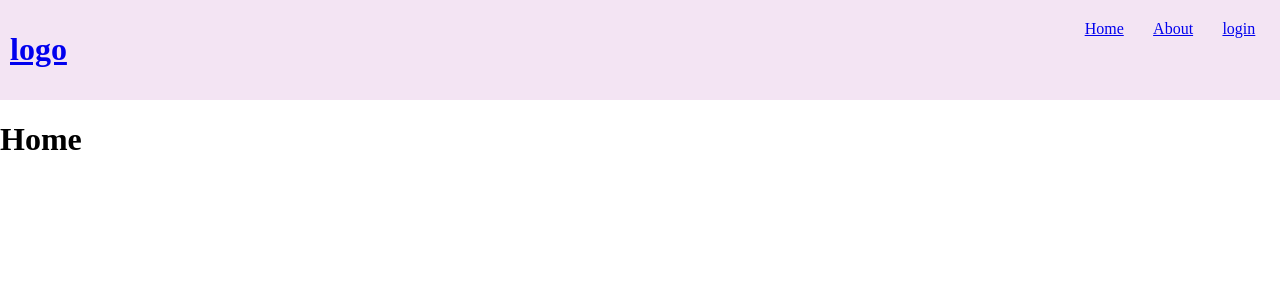
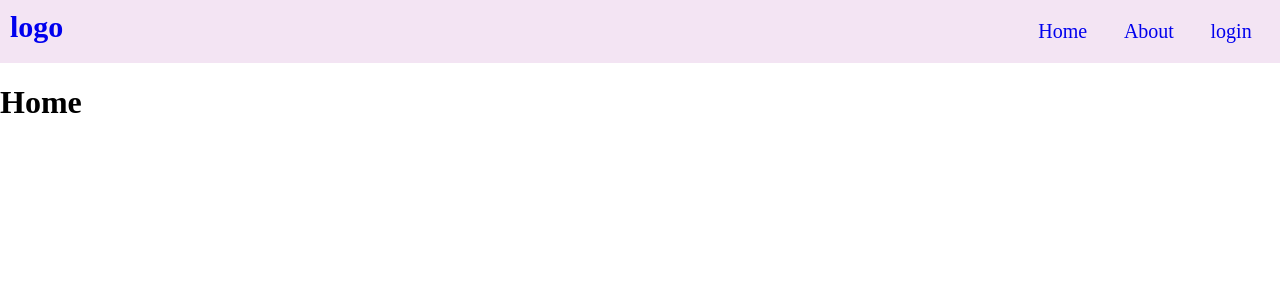
Before and after one commit to muskan-chouhan/react, a React (Vite) app in the folder header-router-1/: page / in a window 1280 px wide. Shown: the top 300 px of the page. Built offline with nearby package versions, Linux system fonts and the light colour scheme.

Commit message:
create navbar and css

```diff
--- a/header-router-1/src/NavBar.jsx
+++ b/header-router-1/src/NavBar.jsx
@@ -3,7 +3,7 @@ import './header.css'
 export default function NavBar() {
     return (<div className="header">
         <div>
-            <Link className="link"><h1>logo</h1></Link>
+            <Link className="link"  to='/'><h2>logo</h2></Link>
         </div>
         <div>
             <ul>
--- a/header-router-1/src/header.css
+++ b/header-router-1/src/header.css
@@ -12,10 +12,17 @@ body{
   display: flex;
   list-style-type: none;
   margin: auto;
-  width: 200px;
+  width: 250px;
   justify-content: space-around;
 }
 
 .header ul li{
     padding: 10px;
 }
+.header .link h2{
+ margin: 0;
+}
+.header .link{
+    text-decoration: none;
+    font-size: 20px;
+}
```
